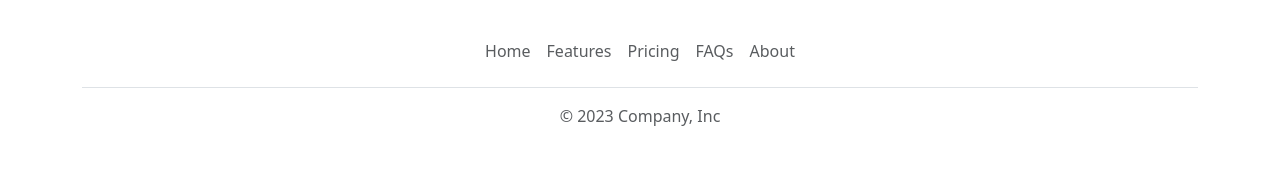
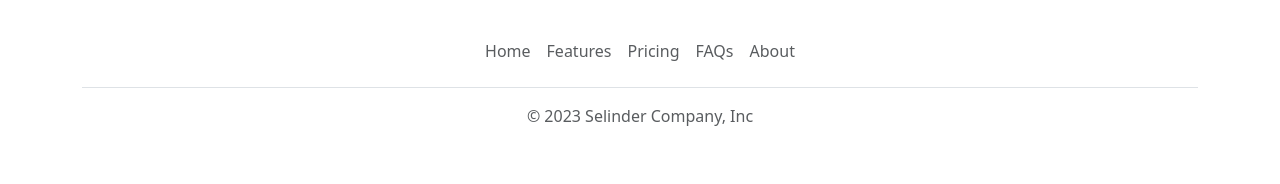
Before and after one commit to ElinorSel/SelinderCo, a Flask app: page / in a window 1280 px wide. Shown: the part 1510-1694 px from the top of the page. Run offline with Flask 3, Linux system fonts and the light colour scheme.

Commit message:
Final changes

```diff
--- a/templates/footer.html
+++ b/templates/footer.html
@@ -7,6 +7,6 @@
       <li class="nav-item"><a href="#" class="nav-link px-2 text-body-secondary">FAQs</a></li>
       <li class="nav-item"><a href="#" class="nav-link px-2 text-body-secondary">About</a></li>
     </ul>
-    <p class="text-center text-body-secondary">&copy; 2023 Company, Inc</p>
+    <p class="text-center text-body-secondary">&copy; 2023 Selinder Company, Inc</p>
   </footer>
 </div>
--- a/templates/home.html
+++ b/templates/home.html
@@ -5,6 +5,7 @@
     <!-- only for title, bts info and JS interactivity -->
     <meta charset="utf-8">
     <meta name="viewport" content="width=device-width, initial-scale=1">
+    <link rel="icon" type="image/x-icon" href="/static/nav-icon.png">
     <link href="https://cdn.jsdelivr.net/npm/bootstrap@5.3.1/dist/css/bootstrap.min.css" rel="stylesheet" integrity="sha384-4bw+/aepP/YC94hEpVNVgiZdgIC5+VKNBQNGCHeKRQN+PtmoHDEXuppvnDJzQIu9" crossorigin="anonymous">
     <style>
       #banner{
```
